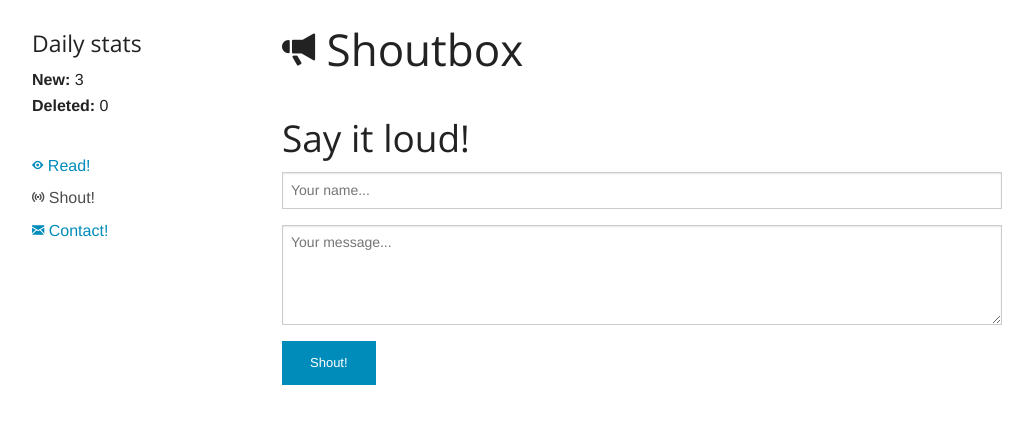
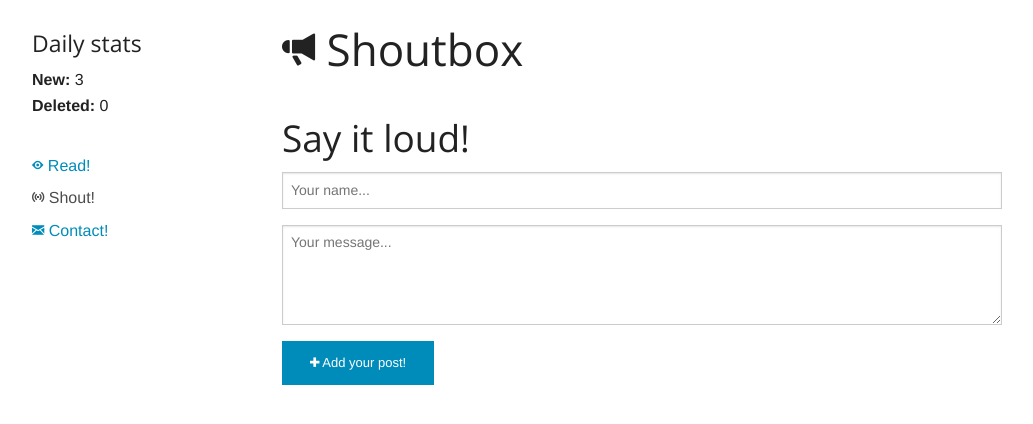
Before and after one commit to nosch/the-shoutbox, a website: page app/index.html at #/shout in a window 1280 px wide. Shown: the whole page, without its empty margins (123-1156 px from the left). Drawn offline with nearby package versions, Linux system fonts and the light colour scheme.

Commit message:
Fixed wrong icon class for button.

```diff
--- a/app/module/messages/view/message-form.tpl.html
+++ b/app/module/messages/view/message-form.tpl.html
@@ -18,7 +18,7 @@
         <button ng-click="save()"
                 type="button"
                 class="button small">
-            <i class="fa fa-fw fa-lg fa-bullhorn"></i> Shout!
+            <i class="fi-plus"></i> Add your post!
         </button>
     </div>
 </form>
```
